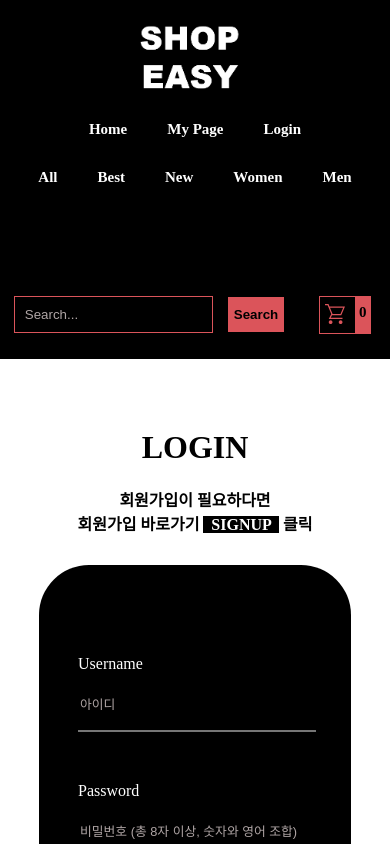
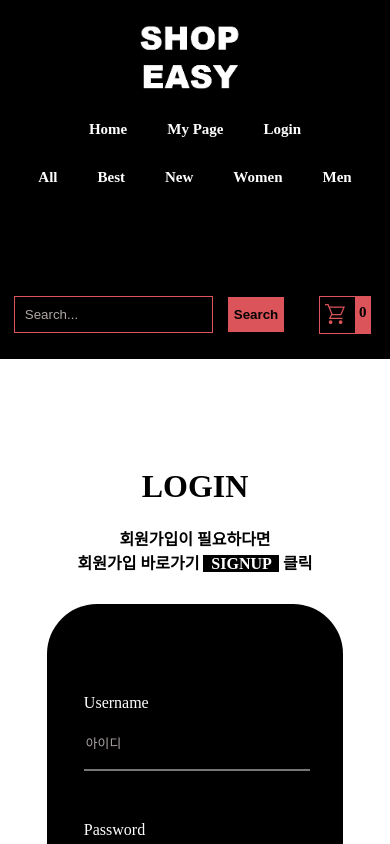
Before and after one commit to song-eojin/shopeasy_front, a React (Create React App) app in the folder shopeasy/: page /login in a window 390 px wide. Shown: the top 844 px of the page. Built offline with nearby package versions, Linux system fonts and the light colour scheme.

Commit message:
Feature : 로그인페이지 - 반응형 웹 디자인 구현 (Issue #3)

```diff
--- a/shopeasy/src/styles/Login.css
+++ b/shopeasy/src/styles/Login.css
@@ -113,3 +113,18 @@
     background-color: #db545a;
     color: white;
 }
+
+
+/*반응형 웹 디자인*/
+@media (max-width: 699px) {
+    #login-container {
+        margin: 10% 2.5% auto 2.5%;
+        width: 95%;
+    }
+}
+@media (min-width: 900px) {
+    #login-container {
+        margin: 70px auto 0 auto;
+        width: 900px;
+    }
+}
```
